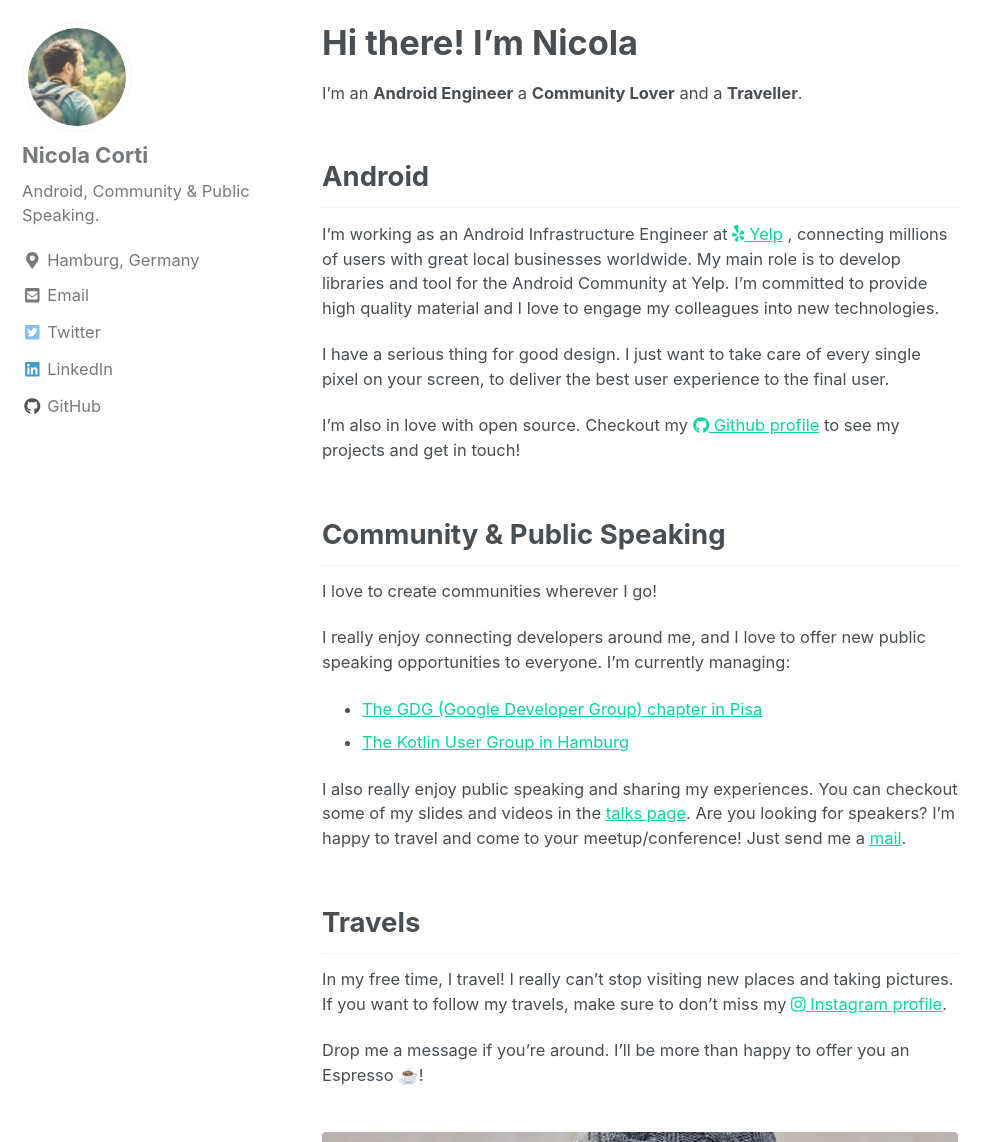
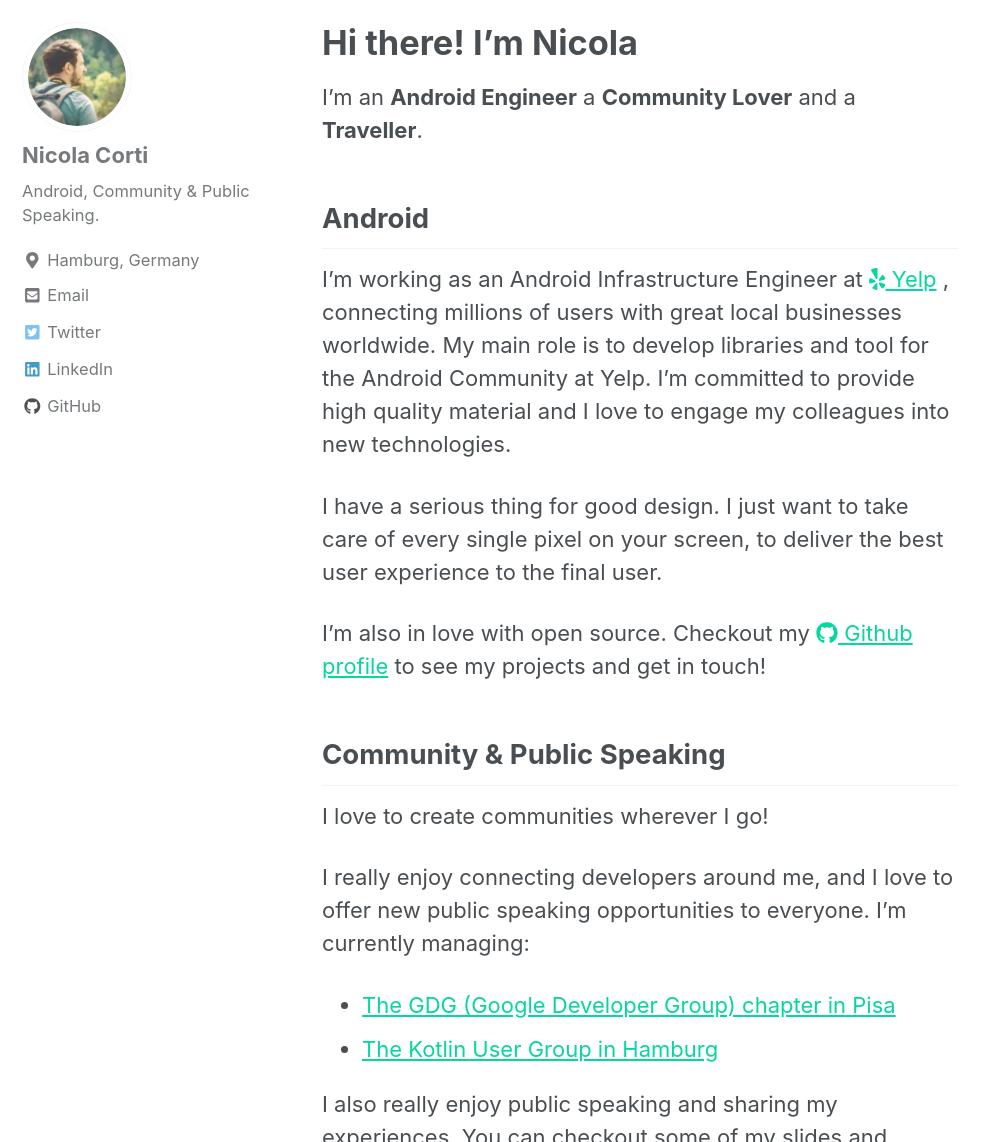
Before and after one commit to cortinico/cortinico.github.io, a Jekyll site: the page built from _pages/about.md, in a window 1280 px wide and 1400 px high. Shown: the part 258-1400 px from the top of the window, without its empty margins (0-998 px from the left). Built offline with Jekyll 4.4.1, drawn with Linux system fonts in a browser that asks for light colours; nearby versions of some CDN libraries.

Commit message:
Tweaking the font size a bit

```diff
--- a/assets/css/main.scss
+++ b/assets/css/main.scss
@@ -69,8 +69,8 @@
   FONT SIZING
   ======================= */
 
-.page__content p, .page__content li, .page__content dl {
-  font-size: $type-size-6;
+.talk-section {
+  font-size: 0.75em;
 }
 
 /*
@@ -126,8 +126,6 @@
 .wrapped_body {
   margin: 0em 10em;
 }
-
-
 
 .feature__item--row .archive__item-teaser {
   min-height: 0px;
```
Also changed, not shown: _pages/talks.md (+4 -0 lines).
